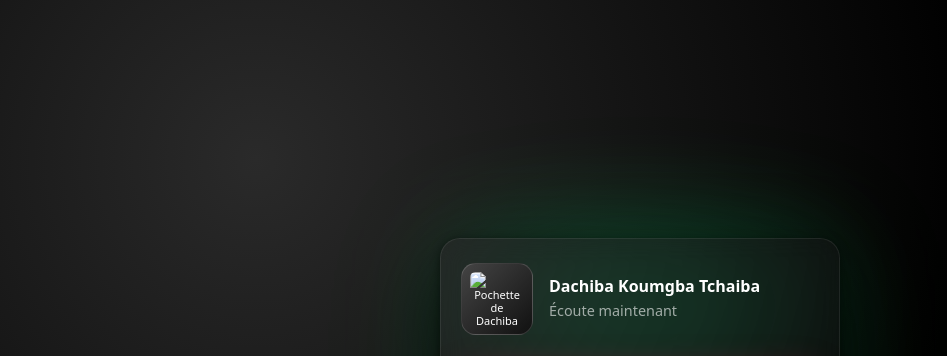
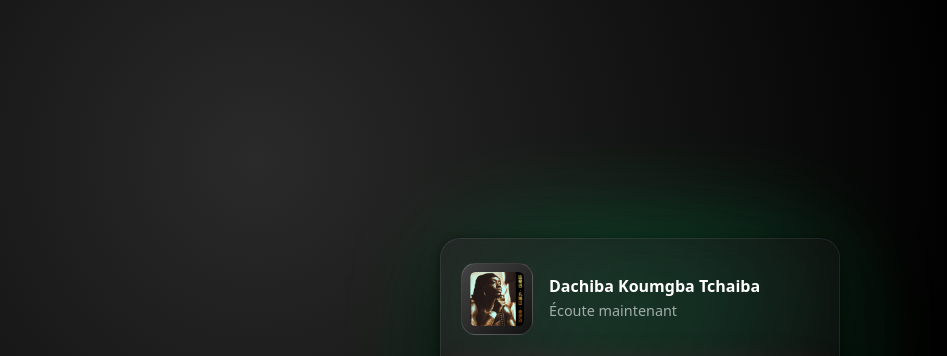
Before and after one commit to micheladams210/DKT, a plain HTML site: page index.html in a window 1280 px wide. Shown: the top 356 px of the page, without its empty margins (0-947 px from the left). Drawn offline with Linux system fonts and the light colour scheme.

Commit message:
Update index.html

```diff
--- a/index.html
+++ b/index.html
@@ -221,7 +221,7 @@
       <!-- Remplace src par ta vraie pochette (cover.jpg dans le même dossier) -->
       <img
         class="cover"
-        src="cover.jpg"
+        src="coverdkt.jpg"
         alt="Pochette de Dachiba Koumgba Tchaiba"
       />
 
```
